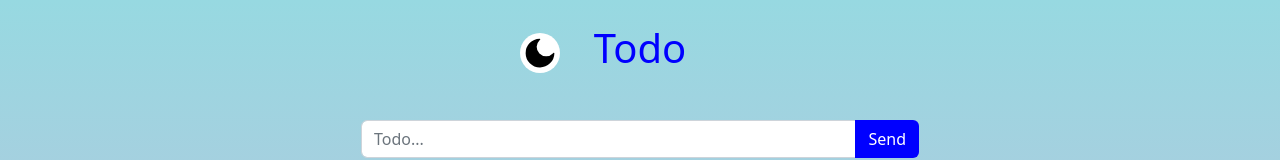
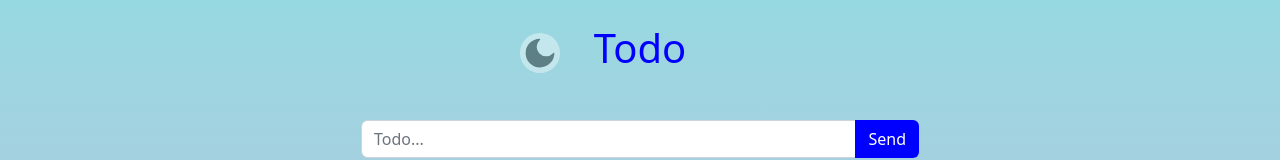
Before and after one commit to EhsonjonKomiljonov/4-oy-5-dars, a plain HTML site: page index.html in a window 1280 px wide. In both pictures the pointer is over the button 540 px from the left and 53 px from the top of the page. Shown: the top 160 px of the page. Drawn offline with nearby package versions, Linux system fonts and the light colour scheme.

Commit message:
edit btns style

```diff
--- a/index.html
+++ b/index.html
@@ -54,6 +54,12 @@
         background-color: transparent;
       }
 
+      button:hover {
+        background-color: #00f !important;
+        opacity: 0.4;
+        color: #fff !important;
+      }
+
       .site-title {
         color: var(--btns-bg);
       }
```
